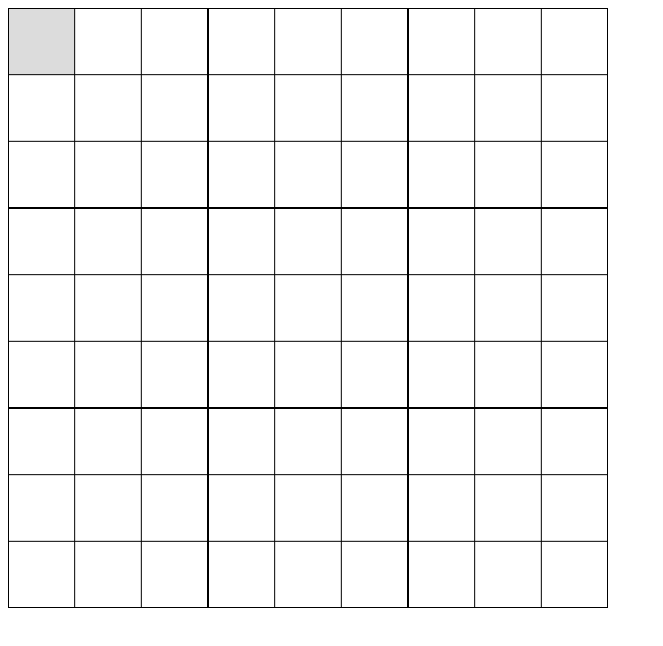
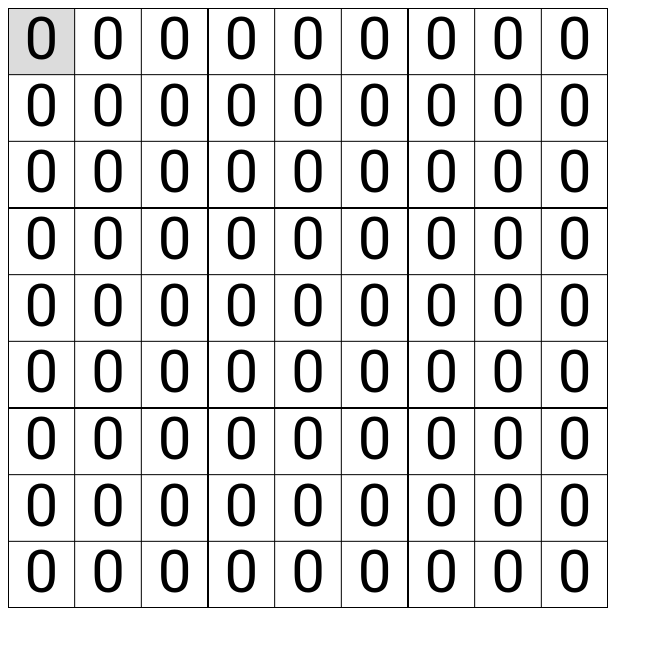
Before and after one commit to sevora/gamebreaker, a plain HTML site: page sudoku/index.html in a window 1280 px wide. Shown: the whole page, without its empty margins (0-663 px from the left). Drawn offline with Linux system fonts and the light colour scheme.

Commit message:
Add Sudoku Gamebreaker Input
User can now input the matrix using their keyboard with the numbers, arrows, and WASD. Also restructured the whole thing to a more intuitive style for rendering in the HTML5 Canvas API.

```diff
--- a/sudoku/index.html
+++ b/sudoku/index.html
@@ -6,7 +6,8 @@
     </head>
     <body>
         <canvas width="600" height="600"></canvas>
-        <script src="js/EasyContext.js"></script>
+        <script src="js/SudokuBoard.js"></script>
+        <script src="js/SquarePointer.js"></script>
         <script src="js/index.js"></script>
     </body>
 </html>
--- a/sudoku/js/EasyContext.js
+++ /dev/null
@@ -1,44 +0,0 @@
-// wrapper for the HTML5 Canvas API
-// will only have the necessary functions in rendering this sudoku gamebreaker
-class EasyContext {
-
-    // this accepts an HTML5 canvas
-    constructor(canvas) {
-        this.context = canvas.getContext('2d');
-    }
-
-    get width() {
-        return this.context.canvas.width;
-    }
-
-    get height() {
-        return this.context.canvas.height;
-    }
-
-    // allows to easily change the attributes of the native context
-    setProperty(key, value) {
-        this.context[key] = value;
-    }
-
-    // this is meant to clear everything that the canvas has rendered
-    clear() {
-        let { context, width, height } = this;
-        context.clearRect(0, 0, width, height);
-    }
-
-    // render a rectangle with this function
-    rectangle(x, y, width, height) {
-        this.context.fillRect(x, y, width, height);
-    }
-
-    // render a line with this function
-    line(x1, y1, x2, y2) {
-        let { context } = this;
-
-        context.beginPath();
-        context.moveTo(x1, y1)
-        context.lineTo(x2, y2);
-        context.stroke();
-        context.closePath();
-    }
-}
--- /dev/null
+++ b/sudoku/js/SquarePointer.js
@@ -0,0 +1,24 @@
+class SquarePointer {
+    constructor(rootX, rootY, stepX, stepY, width, height) {
+        this.rootX = rootX;
+        this.rootY = rootY;
+
+        this.stepX = stepX;
+        this.stepY = stepY;
+
+        this.width = width;
+        this.height = height;
+
+        this.x = 0;
+        this.y = 0;
+    }
+
+    render(context) {
+        context.save();
+        context.fillStyle = 'rgb(220, 220, 220)';
+        context.translate(this.rootX, this.rootY);
+        // context.scale(this.stepX, this.stepY);
+        context.fillRect(this.x * this.stepX, this.y * this.stepY, this.width, this.height);
+        context.restore();
+    }
+}
--- /dev/null
+++ b/sudoku/js/SudokuBoard.js
@@ -0,0 +1,71 @@
+class SudokuBoard {
+
+    constructor(matrix, x, y, width, height) {
+        this.matrix = matrix;
+        this.x = x;
+        this.y = y;
+        this.width = width;
+        this.height = height;
+    }
+
+    getValueAt(x, y) {
+        return this.matrix[y][x];
+    }
+
+    setValueAt(x, y, value) {
+        this.matrix[y][x] = value;
+        return value;
+    }
+
+    render(context) {
+
+        let cellWidth = this.width/9;
+        let cellHeight = this.height/9;
+
+        context.save();
+        context.translate(this.x, this.y);
+
+        context.fillStyle = 'black';
+        context.strokeStyle = 'black';
+
+        context.font = `${width / 10}px Roboto`;
+        context.textBaseline = 'middle';
+        context.textAlign = 'center';
+
+        // draw the numbers in the matrix
+        for (let y = 0; y < 9; ++y) {
+            for (let x = 0; x < 9; ++x) {
+                let text = this.matrix[y][x];
+                context.fillText(text, x * cellWidth + cellWidth / 2, y * cellHeight + cellHeight / 2);
+            }
+        }
+
+        // draw the horizontal lines, starting from the top to the bottom
+        for (let y = 0; y < 10; ++y) {
+            let currentHeight = y * cellHeight;
+            context.lineWidth = y % 3 == 0 ? 2 : 1;
+
+            context.beginPath();
+            context.moveTo(0, currentHeight);
+            context.lineTo(this.width, currentHeight);
+            context.stroke();
+            context.closePath();
+        }
+
+        // draw the vertical lines, starting from left to right
+        for (let x = 0; x < 10; ++x) {
+            let currentWidth = x * cellWidth;
+
+            // increases line width to emphasize vertical sub-grid lines
+            context.lineWidth = x % 3 == 0 ? 2 : 1;
+            context.beginPath();
+            context.moveTo(currentWidth, 0);
+            context.lineTo(currentWidth, this.height);
+            context.stroke();
+            context.closePath();
+        }
+
+        context.restore();
+    }
+
+}
--- a/sudoku/js/index.js
+++ b/sudoku/js/index.js
@@ -1,53 +1,72 @@
-// these are pretty much all constant, there is no need to manipulate this later on
 const canvas = document.querySelector('canvas');
-const context = new EasyContext(canvas);
+const context = canvas.getContext('2d');
 const { width, height } = canvas;
 
-// these are the variables important for sudoku
-let cellWidth = width / 9;
-let cellHeight = height / 9;
-let activeCell = { x: 0, y: 0 }
+function create2DArray(width, height) {
+    return Array.from(Array(height), () => new Array(width).fill(0) );
+}
 
-// this loop is meant to be a game loop
+let board = new SudokuBoard(create2DArray(9, 9), 0, 0, width, height);
+let pointer = new SquarePointer(0, 0, width/9, height/9, width/9, height/9);
+
 function loop() {
     render();
     requestAnimationFrame(loop);
 }
 
-// render is supposed to display one frame of the display
+function clear() {
+    context.clearRect(0, 0, width, height);
+}
+
 function render() {
+    clear();
+    pointer.render(context);
+    board.render(context);
+}
 
-    context.clear();
-    context.setProperty('fillStyle', 'rgb(220, 220, 220)');
-    context.rectangle(activeCell.x * cellWidth, activeCell.y * cellHeight, cellWidth, cellHeight);
+document.body.addEventListener('keydown', function(event) {
+    switch(event.code) {
+        case 'KeyW':
+        case 'ArrowUp':
+            pointer.y = Math.max(0, pointer.y - 1);
+            break;
 
-    // render the horizontal lines
-    for (let y = 0; y < 10; ++y) {
-        let currentHeight = y * cellHeight;
+        case 'KeyS':
+        case 'ArrowDown':
+            pointer.y = Math.min(8, pointer.y + 1);
+            break;
 
-        // increases line width to emphasize horizontal sub-grid lines
-        context.setProperty('lineWidth', 1);
-        if (y % 3 == 0) {
-            context.setProperty('lineWidth', 2)
-        }
+        case 'KeyA':
+        case 'ArrowLeft':
+            pointer.x = Math.max(0, pointer.x - 1);
+            break;
 
-        context.line(0, currentHeight, width, currentHeight);
+        case 'KeyD':
+        case 'ArrowRight':
+            pointer.x = Math.min(8, pointer.x + 1);
+            break;
+
+        case 'Digit0':
+        case 'Digit1':
+        case 'Digit2':
+        case 'Digit3':
+        case 'Digit4':
+        case 'Digit5':
+        case 'Digit6':
+        case 'Digit7':
+        case 'Digit8':
+        case 'Digit9':
+            let digit = parseInt(event.code.replace('Digit', ''));
+            board.setValueAt(pointer.x, pointer.y, digit);
+            if (pointer.x < 8) {
+                ++pointer.x;
+            } else if (pointer.y < 8) {
+                pointer.x = 0;
+                pointer.y++;
+            }
+            break;
     }
-
-    // render the vertical lines
-    for (let x = 0; x < 10; ++x) {
-        let currentWidth = x * cellWidth;
-
-        // increases line width to emphasize vertical sub-grid lines
-        context.setProperty('lineWidth', 1);
-        if (x % 3 == 0) {
-            context.setProperty('lineWidth', 2)
-        }
-
-        context.line(currentWidth, 0, currentWidth, height);
-    }
-
-}
+});
 
 loop();
 // render();
```
